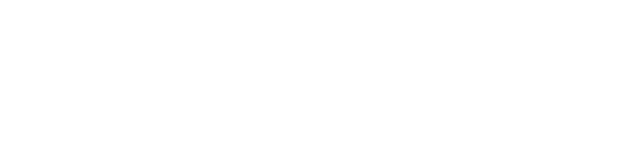
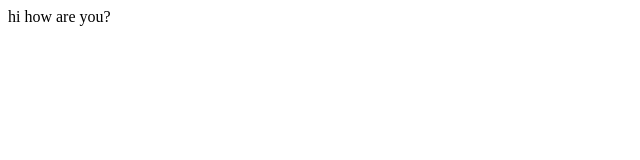
Before and after one commit to justcraft0rr/vercel-music-quiz, a website: page frontend/index.html in a window 1280 px wide. Shown: the whole page, without its empty margins (0-640 px from the left). Drawn offline with Linux system fonts and the light colour scheme.

Commit message:
Initial commit

```diff
--- a/frontend/index.html
+++ b/frontend/index.html
@@ -6,6 +6,6 @@
     <title>Music Quiz</title>
 </head>
 <body>
-
+    hi how are you?
 </body>
 </html>
```
